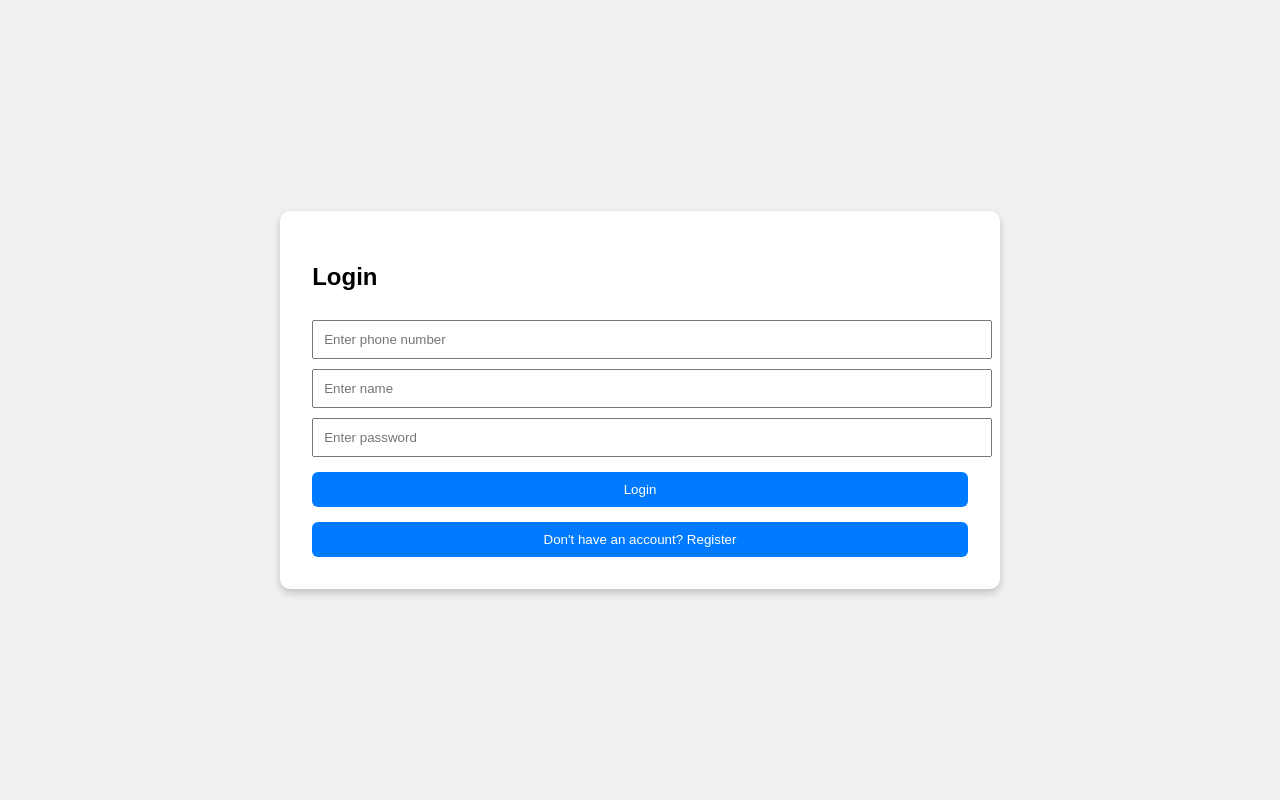
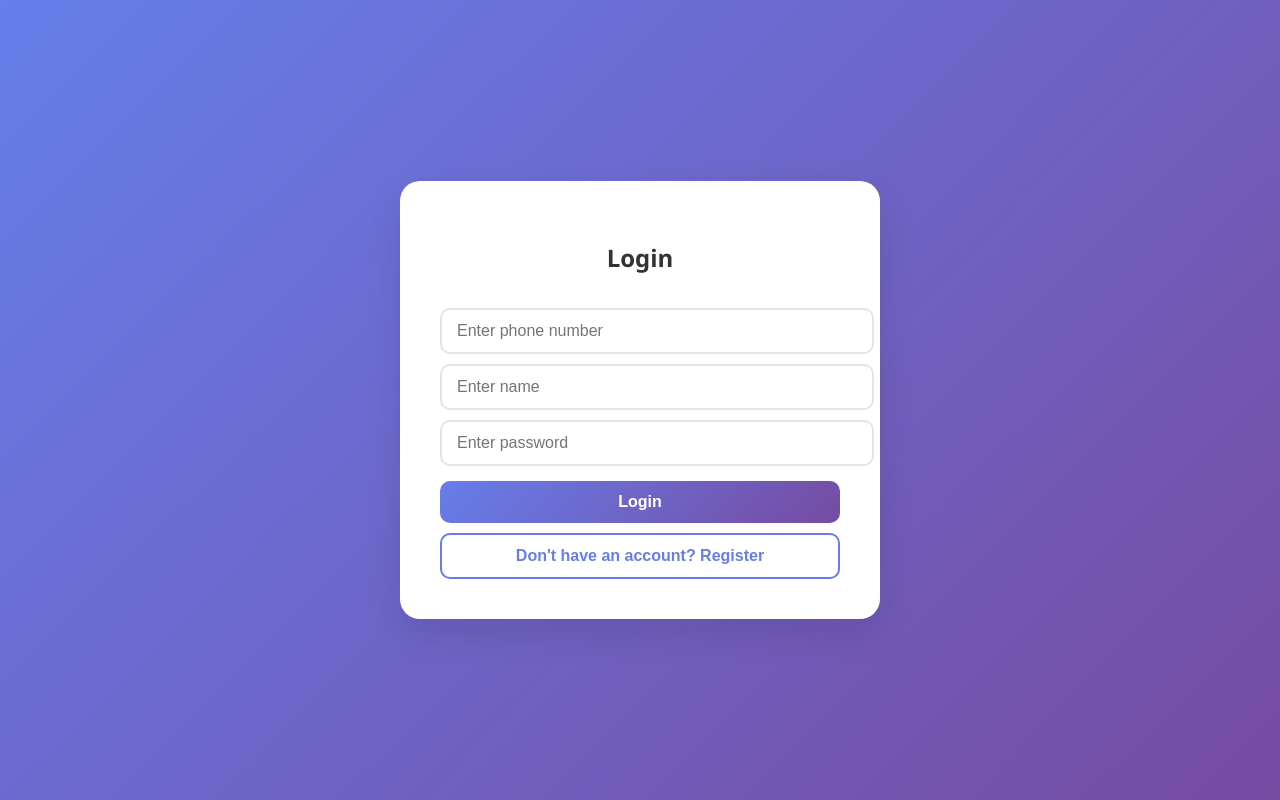
Before and after one commit to Ajay-k-p/ChatApp, a React (Create React App) app: page / in a window 1280 px wide. Built offline with nearby package versions, Linux system fonts and the light colour scheme; no server answers.

Commit message:
Fix message sending issue with optimistic UI updates and enhance login/register UI design

```diff
--- a/src/App.css
+++ b/src/App.css
@@ -1,8 +1,9 @@
 body {
-  font-family: Arial, sans-serif;
-  background-color: #f1f1f1;
+  font-family: 'Segoe UI', Tahoma, Geneva, Verdana, sans-serif;
+  background: linear-gradient(135deg, #667eea 0%, #764ba2 100%);
   margin: 0;
   padding: 0;
+  min-height: 100vh;
 }
 
 .app-container {
@@ -14,25 +15,65 @@ body {
 
 .login-container {
   background: white;
-  padding: 2rem;
-  border-radius: 10px;
-  box-shadow: 0 4px 8px rgba(0,0,0,0.2);
+  padding: 2.5rem;
+  border-radius: 20px;
+  box-shadow: 0 15px 35px rgba(0,0,0,0.1);
+  width: 100%;
+  max-width: 400px;
+  text-align: center;
+}
+
+.login-container h2 {
+  margin-bottom: 1.5rem;
+  color: #333;
+  font-weight: 600;
 }
 
 .login-container input {
   width: 100%;
-  padding: 10px;
+  padding: 12px 15px;
   margin-top: 10px;
+  border: 2px solid #e1e5e9;
+  border-radius: 10px;
+  font-size: 16px;
+  transition: border-color 0.3s ease;
+}
+
+.login-container input:focus {
+  outline: none;
+  border-color: #667eea;
+  box-shadow: 0 0 0 3px rgba(102, 126, 234, 0.1);
 }
 
 .login-container button {
   width: 100%;
-  padding: 10px;
+  padding: 12px;
   margin-top: 15px;
-  background: #007bff;
+  background: linear-gradient(135deg, #667eea 0%, #764ba2 100%);
   color: white;
   border: none;
-  border-radius: 6px;
+  border-radius: 10px;
+  font-size: 16px;
+  font-weight: 600;
+  cursor: pointer;
+  transition: transform 0.2s ease, box-shadow 0.2s ease;
+}
+
+.login-container button:hover {
+  transform: translateY(-2px);
+  box-shadow: 0 5px 15px rgba(102, 126, 234, 0.4);
+}
+
+.login-container button[type="button"] {
+  background: transparent;
+  color: #667eea;
+  border: 2px solid #667eea;
+  margin-top: 10px;
+}
+
+.login-container button[type="button"]:hover {
+  background: #667eea;
+  color: white;
 }
 
 .chat-container {
--- a/src/components/Chat.js
+++ b/src/components/Chat.js
@@ -57,6 +57,20 @@ function Chat({ userPhone, onLogout, socket }) {
   const handleSend = (e) => {
     e.preventDefault();
     if (!receiver || !message.trim()) return;
+
+    const msgData = {
+      sender: userPhone,
+      text: message,
+      time: new Date().toLocaleTimeString()
+    };
+
+    // Optimistically update chatData for immediate UI feedback
+    setChatData(prev => {
+      const updated = { ...prev };
+      if (!updated[receiver]) updated[receiver] = [];
+      updated[receiver].push(msgData);
+      return updated;
+    });
 
     socket.emit('sendMessage', { sender: userPhone, receiver, text: message });
     setMessage("");
```
